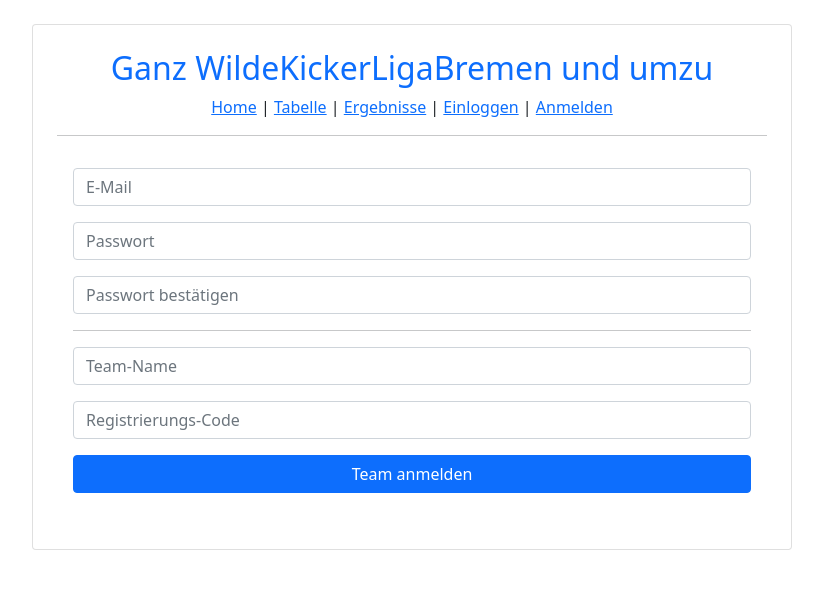
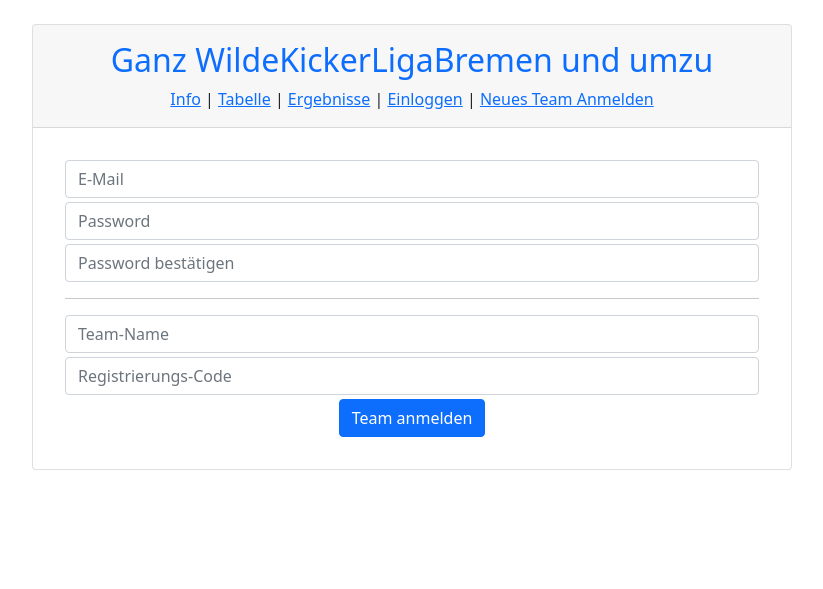
Before and after one commit to jeff-dh/wildeLigaTool, a Flask app: page /register/ in a window 1280 px wide. Shown: the top 589 px of the page, without its empty margins (228-1051 px from the left). Run offline with Flask 3, Linux system fonts and the light colour scheme; some libraries are stand-ins or nearby versions.

Commit message:
improved.....

```diff
--- a/forms.py
+++ b/forms.py
@@ -1,5 +1,5 @@
 from wtforms import SelectField, StringField, PasswordField,\
-                    IntegerField, TextAreaField
+                    IntegerField, SubmitField, TextAreaField
 
 from flask_wtf import FlaskForm
 from wtforms.validators import InputRequired, Length, EqualTo, Email, NumberRange
@@ -10,6 +10,7 @@ from db import User, Team
 class login_form(FlaskForm):
     email = StringField(validators=[InputRequired(), Email(), Length(1, 64)])
     password = PasswordField(validators=[InputRequired(), Length(min=6, max=72)])
+    submit = SubmitField("Einloggen")
 
 class register_form(FlaskForm):
     email = StringField(validators=[InputRequired(), Email(), Length(1, 64)])
@@ -17,12 +18,14 @@ class register_form(FlaskForm):
     cpassword = PasswordField(
         validators=[
             InputRequired(),
-            Length(8, 72),
+            Length(6, 72),
             EqualTo("password", message="Passwords must match !"),
         ]
     )
-    teamname = StringField(validators=[InputRequired(), Length(1, 64)])
+    teamname = StringField(validators=[InputRequired(), Length(2, 64)])
     registerPassword = StringField(default="")
+
+    submit = SubmitField("Team anmelden")
 
     def validate_email(self, email):
         if User.query.filter_by(email=email.data).first():
@@ -36,6 +39,8 @@ class submitResult_Form(FlaskForm):
     visiting_team = SelectField(coerce=int, validators=[InputRequired()])
     home_team_pts = IntegerField(validators=[InputRequired(), NumberRange(min=0)], default=0)
     visiting_team_pts = IntegerField(validators=[InputRequired(), NumberRange(min=0)], default=0)
+    submit = SubmitField("Ergebnis eintragen")
 
 class teamInfo_Form(FlaskForm):
     info = TextAreaField()
+    submit = SubmitField("Speichern")
--- a/routes.py
+++ b/routes.py
@@ -5,7 +5,6 @@ from sqlalchemy.exc import IntegrityError, SQLAlchemyError
 from flask_bcrypt import check_password_hash
 from flask_login import login_user, current_user, logout_user, login_required
 
-from markupsafe import Markup
 from datetime import timedelta
 
 from app import create_app, db, login_manager, bcrypt
@@ -104,15 +103,14 @@ def teamInfo(id):
     t = db.session.query(Team).filter_by(id=id).first()
 
     if form.validate_on_submit():
-        t.info = form.info.data.replace("\n", "<br>")
+        t.info = form.info.data
         try:
             db.session.commit()
         except SQLAlchemyError:
             db.session.rollback()
             flash(f"An database error occured!", "danger")
 
-    form.info.data = t.info.replace("<br>", "\n")
-    t.info = Markup(t.info)
+    form.info.data = t.info
     return render_template("teamInfo.html", team=t, form=form)
 
 @app.route("/", strict_slashes=False)
@@ -138,8 +136,7 @@ def login():
         else:
             flash("Invalid email or password!", "danger")
 
-    return render_template("auth.html", form=form, text="Login",
-                           btn_action="Einloggen")
+    return render_template("login.html", form=form)
 
 
 @app.route("/register/", methods=("GET", "POST"), strict_slashes=False)
@@ -175,8 +172,7 @@ def register():
                 db.session.rollback()
                 flash(f"An database error occured!", "danger")
 
-    return render_template("auth.html", form=form, text="Create account",
-                           btn_action="Team anmelden")
+    return render_template("register.html", form=form)
 
 
 @app.route("/logout")
--- a/templates/auth.html
+++ /dev/null
@@ -1,55 +0,0 @@
-{% extends "base.html" %}
-
-{% block content%}
-            <form action="{{ request.path }}" method="POST" class="card-body">
-                {{ form.csrf_token }}
-
-                <input type="hidden" value="{{ request.args.get('next') }}" name="next_page" id="next_page"/>
-
-                <div class="form-group mb-3">
-                    {{ form.email(class_="form-control",placeholder="E-Mail")}}
-                </div>
-                {% for error in form.email.errors %}
-                <div class="alert alert-warning alert-dismissible fade show" role="alert">
-                    {{ error }}
-                    <button type="button" class="btn-close" data-bs-dismiss="alert" aria-label="Close"></button>
-                </div>
-                {% endfor%}
-                <div class="form-group mb-3">
-                    {{ form.password(class_="form-control",placeholder="Passwort")}}
-                </div>
-                {% for error in form.password.errors %}
-                <div class="alert alert-warning alert-dismissible fade show" role="alert">
-                    {{ error }}
-                    <button type="button" class="btn-close" data-bs-dismiss="alert" aria-label="Close"></button>
-                </div> {% endfor%}
-                {% if request.path == '/register/' %}
-                <div class="form-group mb-3">
-                    {{ form.cpassword(class_="form-control",placeholder="Passwort bestätigen")}}
-                </div>
-                {% for error in form.cpassword.errors %}
-                <div class="alert alert-warning alert-dismissible fade show" role="alert">
-                    {{ error }}
-                    <button type="button" class="btn-close" data-bs-dismiss="alert" aria-label="Close"></button>
-                </div> {% endfor%}
-                <hr/>
-                <div class="form-group mb-3">
-                    {{ form.teamname(class_="form-control",placeholder="Team-Name")}}
-                </div>
-                {% for error in form.teamname.errors %}
-                <div class="alert alert-warning alert-dismissible fade show" role="alert">
-                    {{ error }}
-                    <button type="button" class="btn-close" data-bs-dismiss="alert" aria-label="Close"></button>
-                </div> {% endfor%}
-                <div class="form-group mb-3">
-                    {{ form.registerPassword(class_="form-control",placeholder="Registrierungs-Code")}}
-                </div>
-                {% endif %}
-                <div class="text-center">
-
-                    <div class="d-grid gap-2">
-                        <button type="submit" class="btn btn-block btn-primary mb-3"> {{ btn_action }} </button>
-                    </div>
-                </div>
-            </form>
-{% endblock %}
--- a/templates/base.html
+++ b/templates/base.html
@@ -14,14 +14,13 @@
 
 <body>
     <div class="container">
-        <div class="row mt-4">
-            <div class="col-lg-8 col-md-8 m-auto card p-4">
-                <div class="text-center">
+        <div class="row mt-4 mb-4">
+            <div class="col-lg-8 col-md-8 m-auto p-0 card">
+
+                    <div class="text-center card-header p-3">
                         <h2 class="text-primary">Ganz WildeKickerLigaBremen und umzu</h2>
-                </div>
 
-                <div class="text-center">
-                <a href="{{url_for('info')}}">Home</a> |
+                        <a href="{{url_for('info')}}">Info</a> |
                         <a href="{{url_for('standings')}}">Tabelle</a> |
                         <a href="{{url_for('results')}}">Ergebnisse</a> |
                         {% if current_user.is_authenticated %}
@@ -30,11 +29,11 @@
                             <a href="{{url_for('logout')}}">Ausloggen</a>
                         {% else %}
                             <a href="{{url_for('login')}}">Einloggen</a> |
-                    <a href="{{url_for('register')}}">Anmelden</a>
+                            <a href="{{url_for('register')}}">Neues Team Anmelden</a>
                         {% endif %}
+
                     </div>
-
-                <hr/>
+                    <div class="text-center card-body">
 
                         {% with messages = get_flashed_messages(with_categories=true) %}
                         <!-- Categories: success (green), info (blue), warning (yellow), danger (red) -->
@@ -53,6 +52,7 @@
                     </div>
             </div>
         </div>
+    </div>
     <!-- Bootstrap Bundle with Popper -->
     <script src="https://cdn.jsdelivr.net/npm/bootstrap@5.0.2/dist/js/bootstrap.bundle.min.js" integrity="sha384-MrcW6ZMFYlzcLA8Nl+NtUVF0sA7MsXsP1UyJoMp4YLEuNSfAP+JcXn/tWtIaxVXM" crossorigin="anonymous"></script>
  </body>
--- /dev/null
+++ b/templates/register.html
@@ -0,0 +1,22 @@
+{% extends "base.html" %}
+
+{% from "utils.jinja" import errorBox %}
+
+{% block content%}
+    <form action="{{ request.path }}" method="POST" class="card-body">
+        {{ form.csrf_token }}
+
+        {{ form.email(class_="form-control mb-1", placeholder="E-Mail") }}
+        {{ errorBox(form.email.errors) }}
+        {{ form.password(class_="form-control mb-1", placeholder="Password") }}
+        {{ errorBox(form.password.errors) }}
+        {{ form.cpassword(class_="form-control mb-1", placeholder="Password bestätigen ") }}
+        {{ errorBox(form.cpassword.errors) }}
+        <hr>
+        {{ form.teamname(class_="form-control mb-1", placeholder="Team-Name") }}
+        {{ errorBox(form.teamname.errors) }}
+        {{ form.registerPassword(class_="form-control mb-1", placeholder="Registrierungs-Code") }}
+        {{ errorBox(form.registerPassword.errors) }}
+        {{ form.submit(class_="btn btn-primary") }}
+    </form>
+{% endblock %}
--- a/templates/results.html
+++ b/templates/results.html
@@ -1,7 +1,6 @@
 {% extends "base.html" %}
 
 {% block content%}
-<div class="text-center">
     <h4>Ergebnisse</h4>
     <table class="table">
         <thead>
@@ -15,12 +14,11 @@
                 <td>{{ r.home_team_pts }} : {{ r.visiting_team_pts }}</td>
                 <td>
                     {% if current_user.is_authenticated and current_user.id == r.home_team.user.id %}
-                            <a href={{ url_for("deleteResult", id=r.id)}}>Löschen</a>
+                        <a href={{ url_for("deleteResult", id=r.id)}}><span class="badge bg-danger">Löschen</span></a>
                     {% endif %}
                 </td>
             </tr>
             {% endfor %}
         </tbody>
     </table>
-</div>
 {% endblock %}
--- /dev/null
+++ b/templates/utils.jinja
@@ -0,0 +1,9 @@
+
+{% macro errorBox(errors) -%}
+    {% for msg in errors %}
+    <div class="alert alert-warning alert-dismissible fade show" role="alert">
+        {{ msg }}
+        <button type="button" class="btn-close" data-bs-dismiss="alert" aria-label="Close"></button>
+    </div>
+    {% endfor %}
+{%- endmacro %}
```
Also changed, not shown: templates/deleteResult.html (+9 -9 lines), templates/info.html (+8 -8 lines), templates/login.html (added, +17 -0 lines), templates/standings.html (+0 -12 lines), templates/submitResult.html (+4 -6 lines), templates/teamInfo.html (+18 -11 lines). Lines whose indentation alone changed are shown as unchanged.
